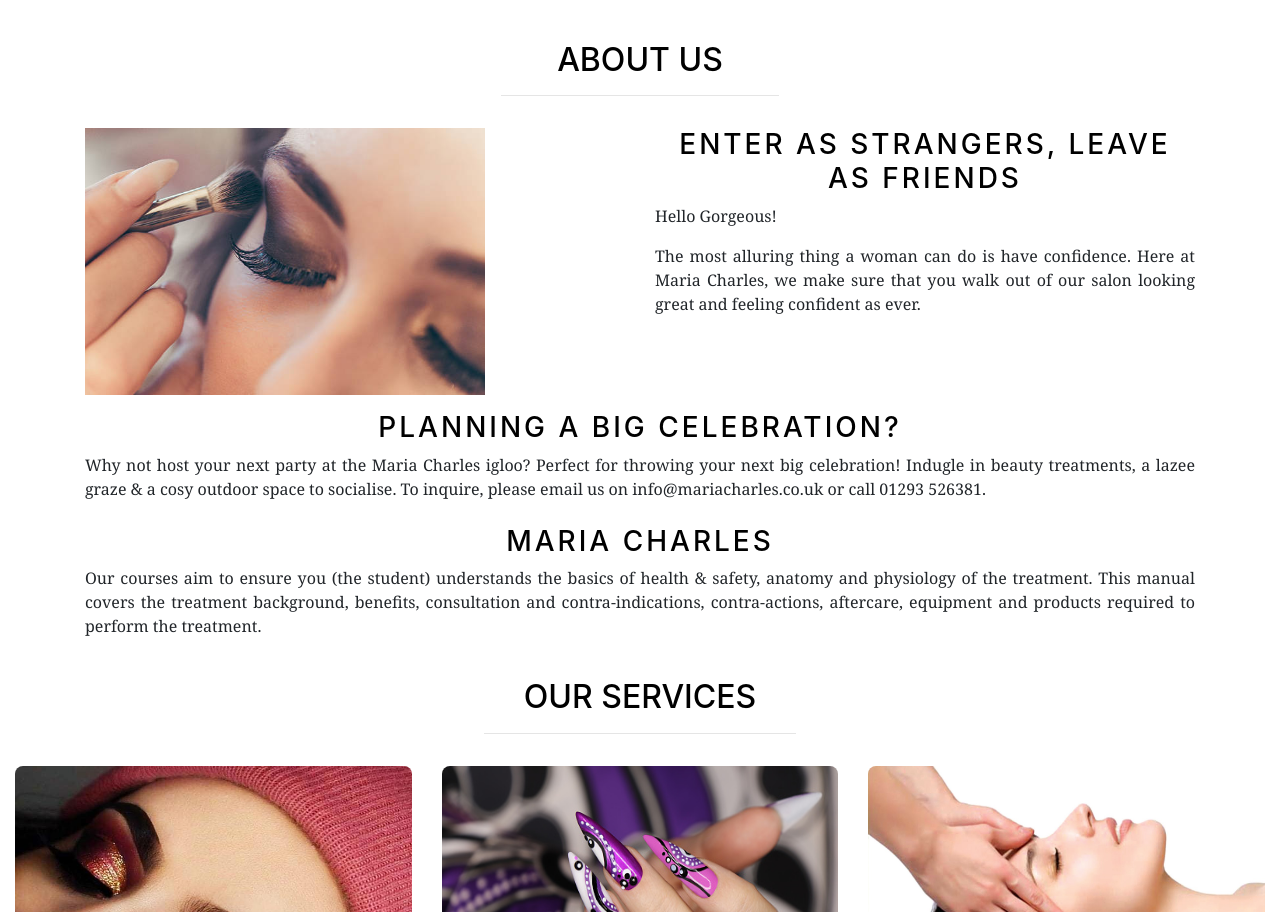
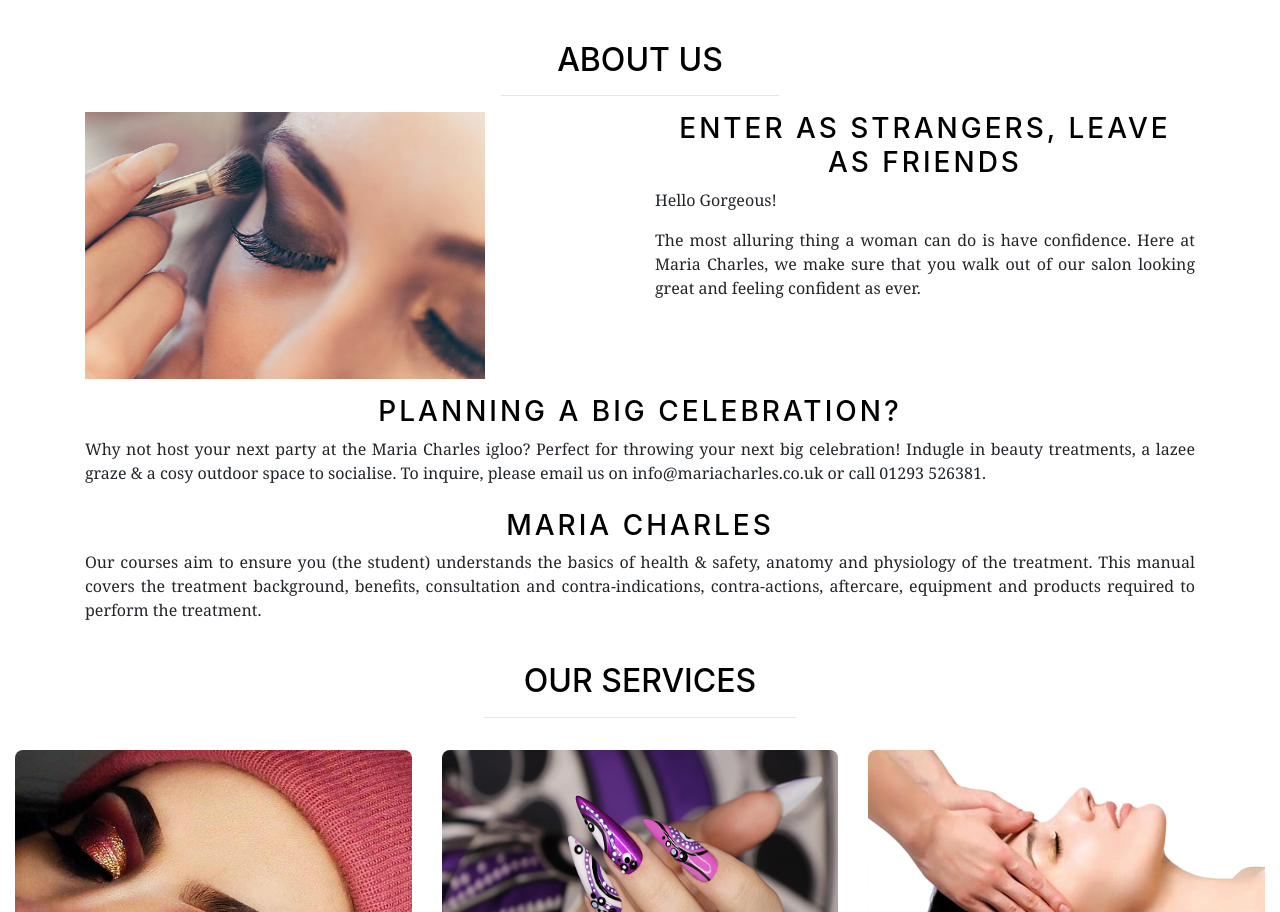
Before and after one commit to TanzilaUsmani/Poject, a plain HTML site: page index.html in a window 1280 px wide. Shown: the part 823-1735 px from the top of the page. Drawn offline with nearby package versions, Linux system fonts and the light colour scheme.

Commit message:
Update index.html

```diff
--- a/index.html
+++ b/index.html
@@ -79,7 +79,7 @@
         <h2 style="text-align:center;" class="H2" id="About">About Us</h2>
         <hr class="w-25 mx-auto">
         <!-- Control the column width, and how they should appear on different devices -->
-        <div class="row pt-3">
+        <div class="row ">
           <div class="col-sm-6" ><img src="image/4.jpg" style="width:400px;"></div>
           <div class="col-sm-6" ><h3>ENTER AS STRANGERS, LEAVE AS FRIENDS</h3>
 
```
